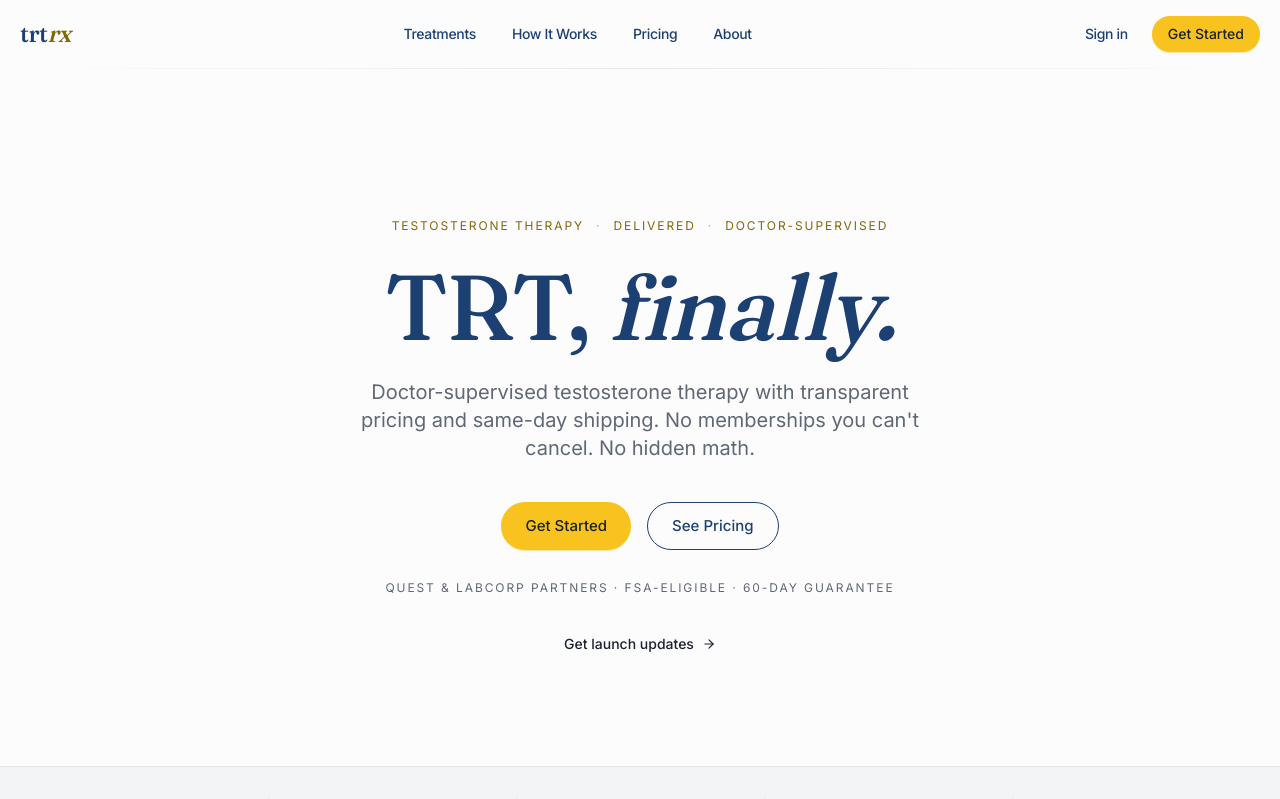
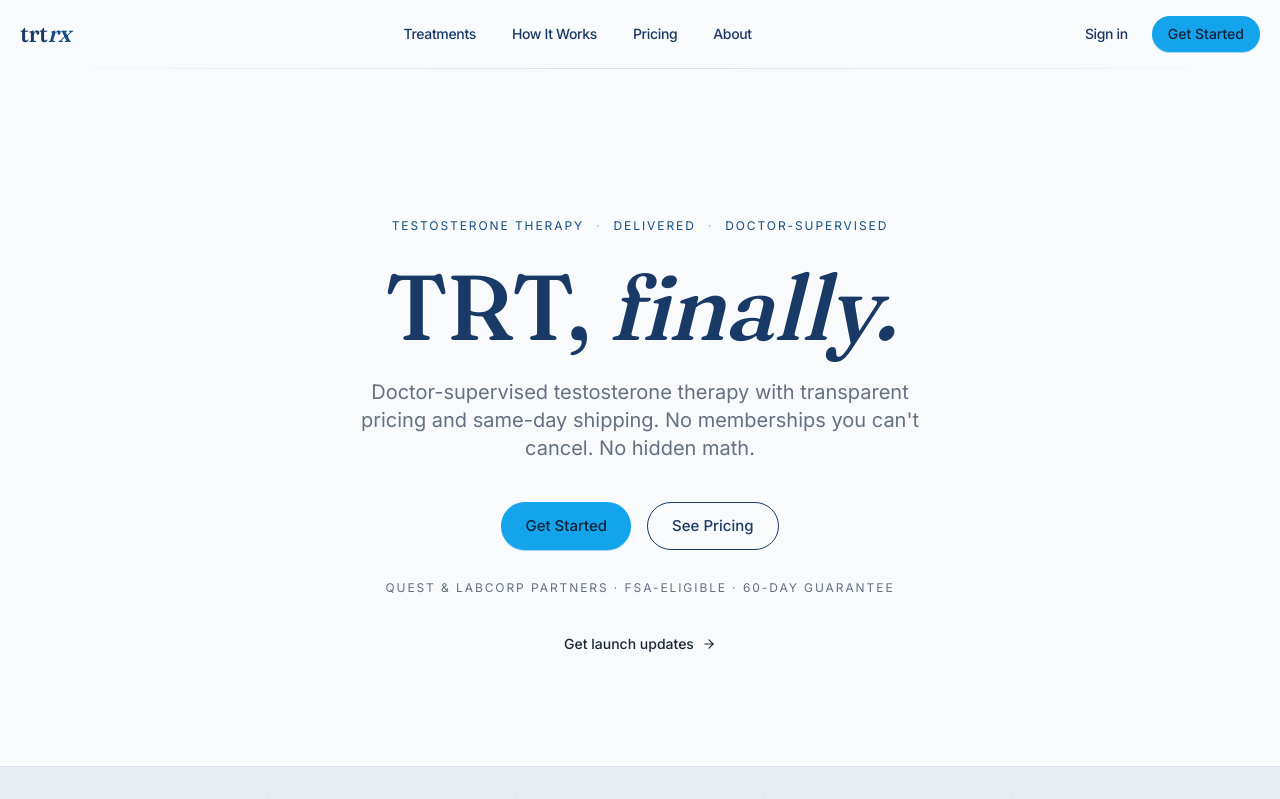
Before and after one commit to metabotprime/trtrx, a Next.js app: page / in a window 1280 px wide. Shown: the top 799 px of the page. Built offline with nearby package versions, Linux system fonts and the light colour scheme.

Commit message:
preview(light-blue): pale icy surface + deep ocean navy + bright sky blue

```diff
--- a/src/pages/_document.tsx
+++ b/src/pages/_document.tsx
@@ -11,7 +11,7 @@ export default function Document() {
         <link rel="icon" type="image/png" sizes="32x32" href="/favicon-32x32.png" />
         <link rel="apple-touch-icon" sizes="180x180" href="/apple-touch-icon.png" />
         <link rel="manifest" href="/manifest.json" />
-        <meta name="theme-color" content="#1D4173" />
+        <meta name="theme-color" content="#1A4173" />
         <meta name="format-detection" content="telephone=no" />
       </Head>
       <body className="bg-surface text-text antialiased">
--- a/src/styles/globals.css
+++ b/src/styles/globals.css
@@ -4,18 +4,17 @@
 
 @layer base {
   :root {
-    /* Palette — Gold/Blue/White: ocean blue + bright marigold (with dark-amber text sibling) on cool white */
-    --primary: 215 60% 28%;          /* #1D4173 ocean blue */
-    --primary-foreground: 210 20% 99%;
-    --accent: 45 95% 55%;            /* #F9C31F warm gold — solid fills, dark-surface text */
-    --accent-foreground: 220 25% 14%; /* #1B2233 dark navy — text on bright gold buttons */
-    --accent-strong: 45 85% 28%;     /* #84660B dark gold — text on light surfaces, passes WCAG AA */
-    --accent-strong-foreground: 210 20% 99%; /* cool white — text on dark-gold fills (rare) */
-    --surface: 210 20% 99%;          /* #FBFCFD cool white */
-    --surface-alt: 220 15% 96%;      /* #F0F3F6 cool light gray — banded sections */
-    --text: 220 25% 14%;             /* #1B2233 dark text */
-    --muted: 220 10% 42%;            /* #6A727C cool gray */
-    --border: 220 15% 91%;           /* #E2E6EC cool light border */
+    /* Palette — Light Blue: deep ocean navy primary + bright sky-blue accent on pale icy surface */
+    --primary: 215 60% 25%;            /* deep ocean navy — headlines, buttons */
+    --primary-foreground: 210 40% 98%;
+    --accent: 200 85% 50%;             /* bright sky blue — CTA fills, dividers */
+    --accent-foreground: 215 60% 15%;  /* deep navy on sky-blue (for button text) */
+    --accent-strong: 210 70% 30%;      /* deep ocean blue — text-only on light surfaces (passes AA on icy white) */
+    --surface: 210 40% 98%;            /* pale icy white */
+    --surface-alt: 210 28% 93%;        /* slightly cooler blue-gray */
+    --text: 215 30% 16%;                /* dark slate */
+    --muted: 215 12% 45%;              /* cool gray */
+    --border: 210 25% 88%;
   }
 
   html {
```
